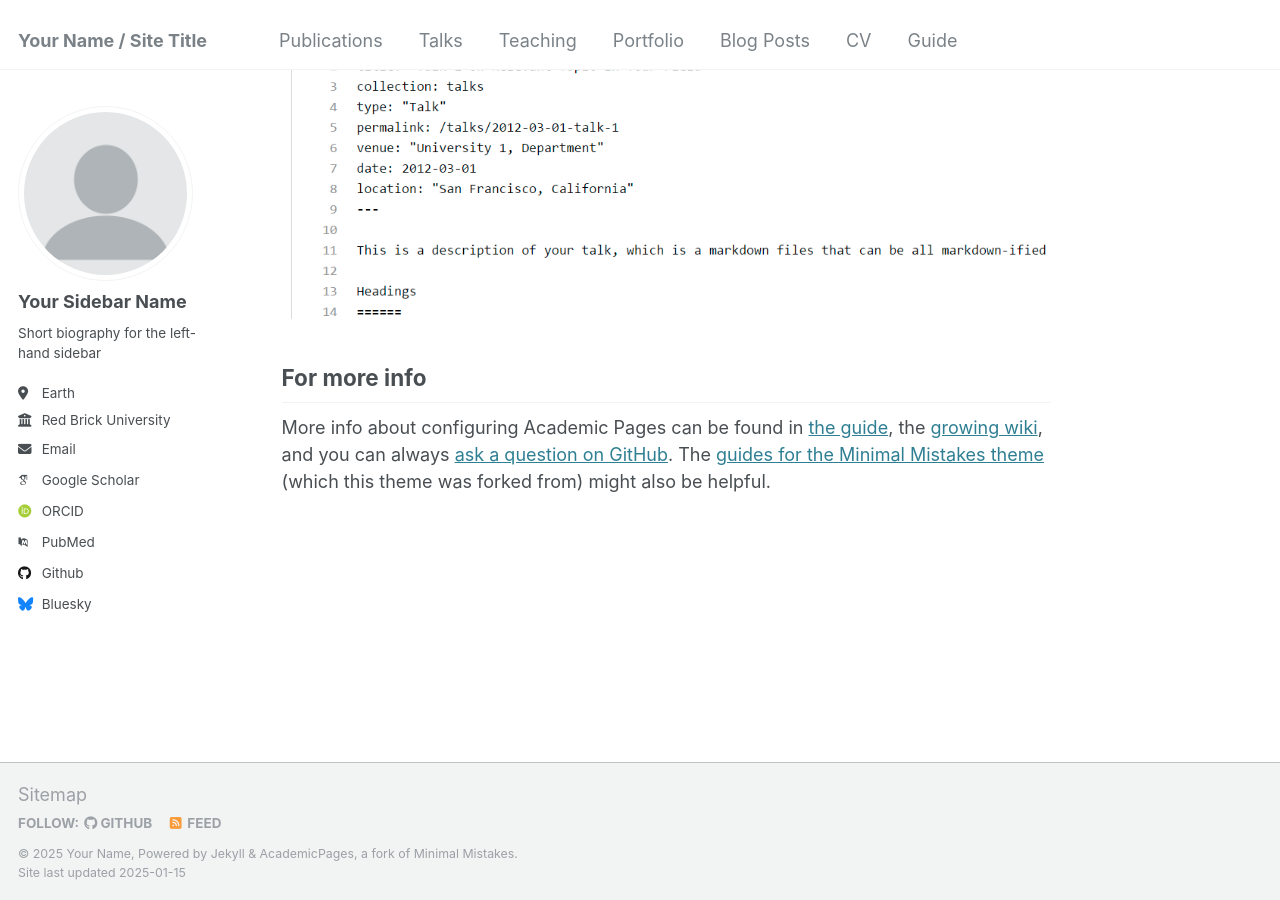
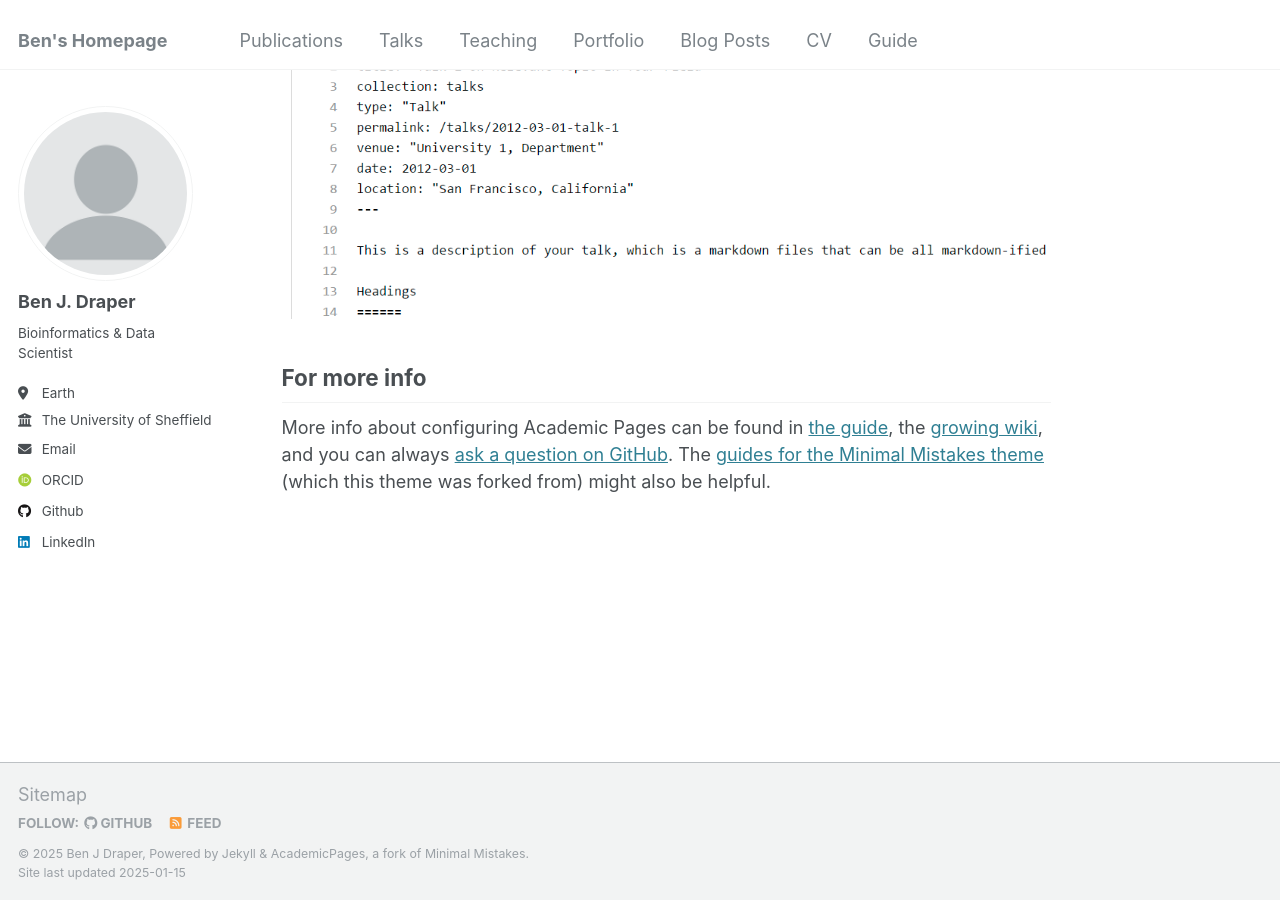
Before and after one commit to bjdraper/bjdraper.github.io, a Jekyll site: the page built from _pages/about.md, in a window 1280 px wide and 900 px high, scrolled down 2643 px. Built offline with Jekyll 4.4.1, drawn with Linux system fonts in a browser that asks for light colours; some web fonts are replaced.

Commit message:
Update _config.yml

```diff
--- a/_config.yml
+++ b/_config.yml
@@ -8,13 +8,13 @@
 
 # Basic Site Settings
 locale                   : "en-US"
-title                    : "Your Name / Site Title"
+title                    : "Ben's Homepage"
 title_separator          : "-"
-name                     : &name "Your Name"
-description              : &description "personal description"
-url                      : https://academicpages.github.io # the base hostname & protocol for your site e.g. "https://[your GitHub username].github.io"
+name                     : &name "Ben J Draper"
+description              : &description "Bioinformatics Scientist and PhD Candidate at the University of Sheffield"
+url                      : https://bjdraper.github.io/ # the base hostname & protocol for your site e.g. "https://[your GitHub username].github.io"
 baseurl                  : "" # the subpath of your site, e.g. "/blog"
-repository               : "academicpages/academicpages.github.io"
+repository               : "bjdraper/bjdraper.github.io"
 
 # Site Author - The following control what appear as part of the author content on the side bar.
 #               If a field is blank the icon and link will not appear, otherwise it will be shown.
@@ -22,21 +22,21 @@ repository               : "academicpages/academicpages.github.io"
 author:
   # Biographic information
   avatar           : "profile.png"
-  name             : "Your Sidebar Name"
+  name             : "Ben J. Draper"
   pronouns         : # example: "she/her"
-  bio              : "Short biography for the left-hand sidebar"
+  bio              : "Bioinformatics & Data Scientist"
   location         : "Earth"
-  employer         : "Red Brick University"
+  employer         : "The University of Sheffield"
   uri              : # URL
-  email            : "none@example.org"
+  email            : "bjdraper1@sheffield.ac.uk"
 
   # Academic websites
   arxiv            : # URL - Update with the correct link to your profile
-  googlescholar    : "https://scholar.google.com/citations?user=PS_CX0AAAAAJ"
+  googlescholar    : # URL
   impactstory      : # URL
-  orcid            : "http://orcid.org/yourorcidurl"
+  orcid            : "http://orcid.org/0009-0005-8034-0172"
   semantic         : # URL
-  pubmed           : "https://www.ncbi.nlm.nih.gov/pubmed/?term=john+snow"
+  pubmed           : # URL
   researchgate     : # URL
   scopus           : # URL
 
@@ -44,12 +44,12 @@ author:
   bitbucket        : # Username - Update with your username on the site
   codepen          : # Username
   dribbble         : # Username
-  github           : "academicpages"
+  github           : "bjdraper"
   kaggle           : # Username
   stackoverflow    : # User number or user number and name (i.e., use "1" or "1/jeff-atwood")
 
   # Social media
-  bluesky          : "bsky.app" # Replace this with you Bluesky username
+  bluesky          : # Replace this with you Bluesky username
   facebook         : # Username
   flickr           : # Username
   foursquare       : # Username
@@ -58,7 +58,7 @@ author:
   keybase          : # Username
   instagram        : # Username
   lastfm           : # Username
-  linkedin         : # Username
+  linkedin         : "ben-j-draper"
   mastodon         : # URL
   medium           : # URL
   pinterest        : # Username
```
